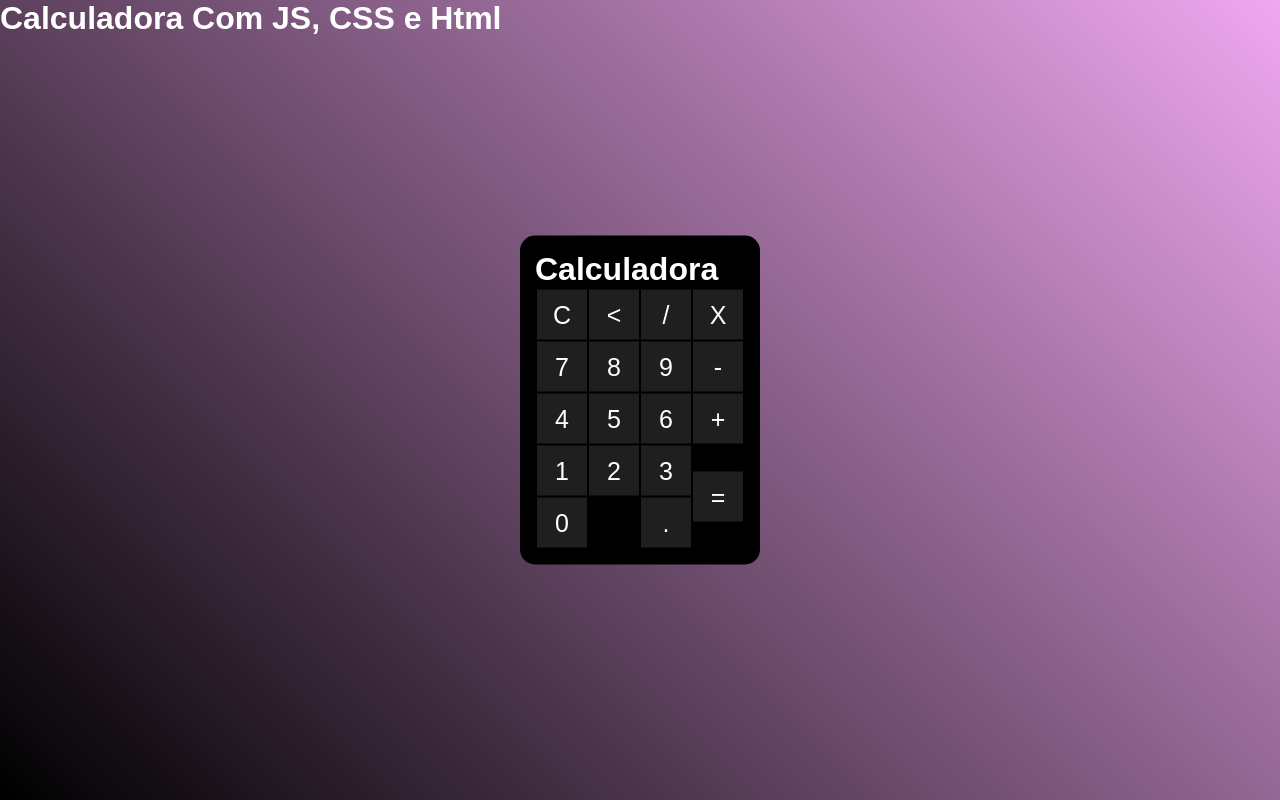
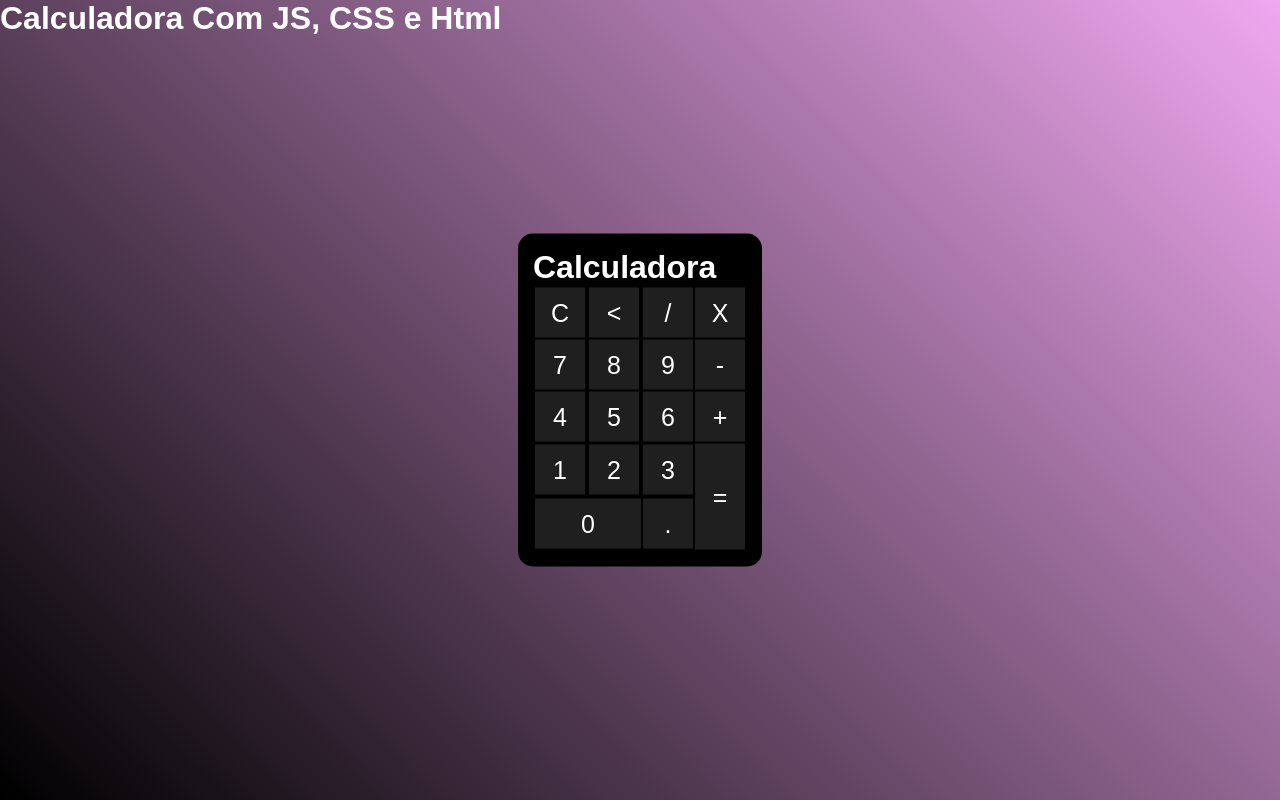
Before and after one commit to krisamorim/projects, a PHP site: page / in a window 1280 px wide. Run offline with PHP 8.4, Linux system fonts and the light colour scheme.

Commit message:
arrumando botão igual e botão zero

```diff
--- a/JS-HTML-CSS_CALCULADORA/estilo.css
+++ b/JS-HTML-CSS_CALCULADORA/estilo.css
@@ -37,3 +37,11 @@
 .botao:hover{
     background-color: black;
 }
+
+#botaoigual{
+    height: 106px;
+}
+
+#botaozero{
+    width: 106px;
+}
--- a/JS-HTML-CSS_CALCULADORA/index.html
+++ b/JS-HTML-CSS_CALCULADORA/index.html
@@ -44,12 +44,12 @@
                     <td><button class="botao">1</button></td>
                     <td><button class="botao">2</button></td>
                     <td><button class="botao">3</button></td>
-                    <td rowspan="2"><button class="botao">=</button></td> <!-- Fazendo rowspan para que o igual ocupe 2 linhas-->
+                    <td rowspan="2"><button class="botao" id="botaoigual">=</button></td> <!-- Fazendo rowspan para que o igual ocupe 2 linhas-->
                 </tr>
 
                 <!-- Quinta linha -->
                 <tr>
-                    <td colspan="2"><button class="botao">0</button></td> <!-- Fazendo o colspan p/ q o 0 ocupe duas colunas-->
+                    <td colspan="2"><button class="botao" id="botaozero">0</button></td> <!-- Fazendo o colspan p/ q o 0 ocupe duas colunas-->
                     <td><button class="botao">.</button></td>
                 </tr>
             </table>
```
